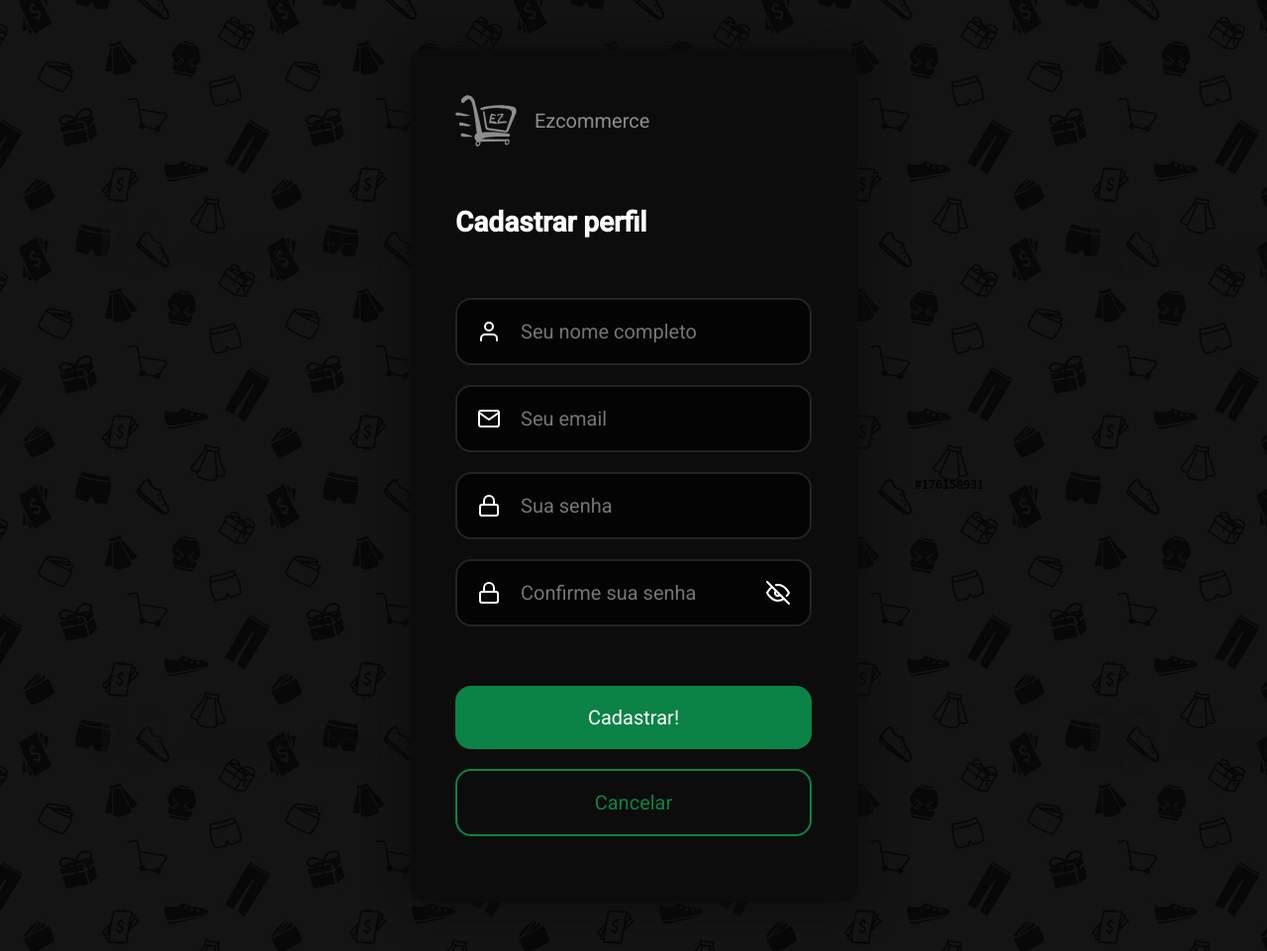
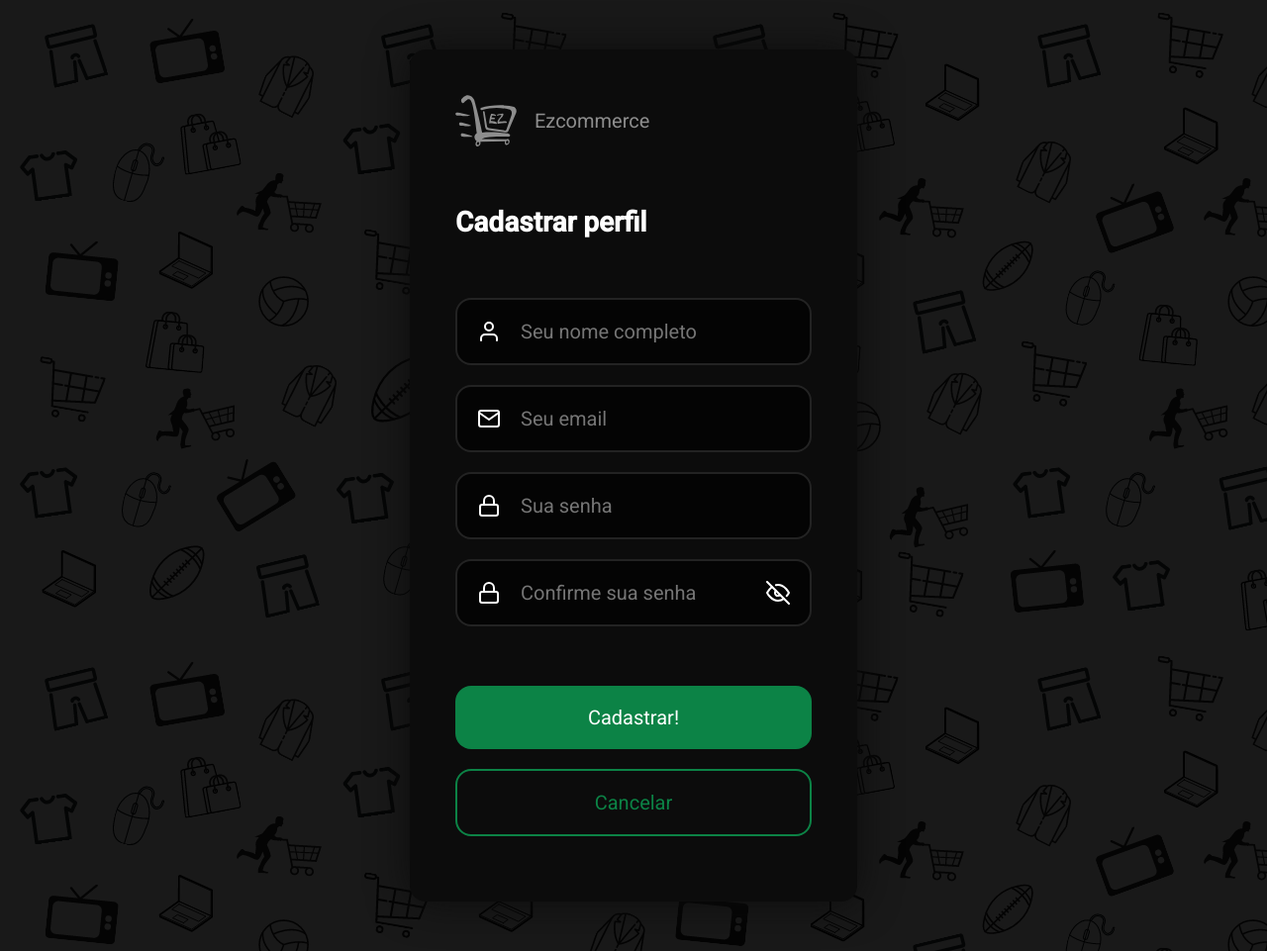
Before and after one commit to isaacmsl/ezcommerce, a PHP site: page /cadastroPerfil.php in a window 1280 px wide. Shown: the whole page at 99% size. Run offline with PHP 8.4, Linux system fonts and the light colour scheme.

Commit message:
++novo background no bloco form

```diff
--- a/styles/form/form.css
+++ b/styles/form/form.css
@@ -11,13 +11,13 @@
 
 .form__background__image {
     background-color: #1f1f1f;
-    background-image: url("/public/background.jpg");
+    background-image: url("/public/background-form.png");
 }
 
 .form__background {
     display: grid;
     place-items: center;
-    background-color: rgba(0,0,0, .92);
+    background-color: rgba(0,0,0, .9);
     width: 100%;
     padding: 50px;
 }
```
Also changed, not shown: public/background-form.png (added), public/background.jpg (deleted).
